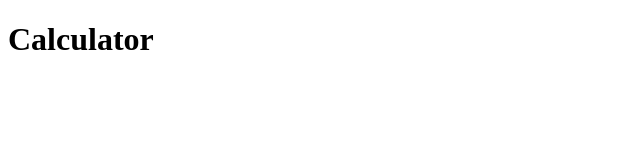
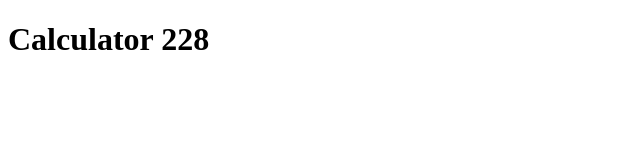
Before and after one commit to ulyanitskiy/past-steps, a plain HTML site: page calc/index.html in a window 1280 px wide. Shown: the whole page, without its empty margins (0-640 px from the left). Drawn offline with Linux system fonts and the light colour scheme.

Commit message:
Updated calculator intro

```diff
--- a/calc/index.html
+++ b/calc/index.html
@@ -6,6 +6,6 @@
     <script src="./index.js" async></script>
 </head>
 <body>
-    <h1>Calculator</h1>
+    <h1>Calculator 228</h1>
 </body>
 </html>
```
